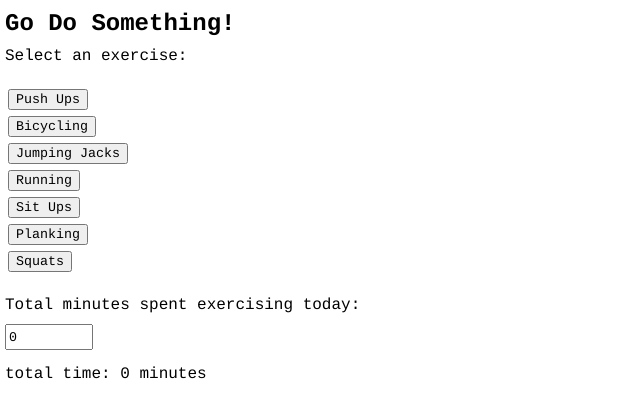
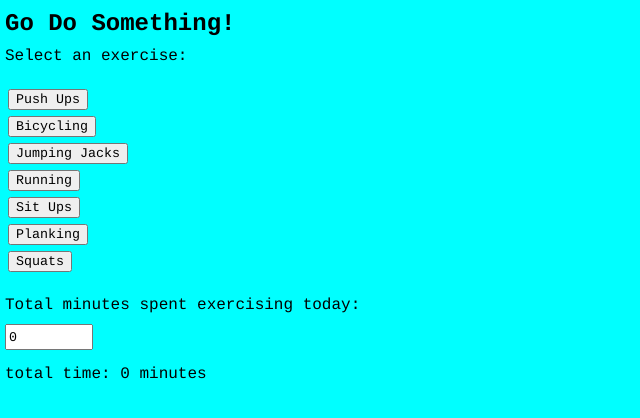
Before and after one commit to julianamacedo1/exercise-app, a React (Create React App) app: page / in a window 1280 px wide. Shown: the top 418 px of the page, without its empty margins (0-640 px from the left). Built offline with nearby package versions, Linux system fonts and the light colour scheme.

Commit message:
March 6, 2021 3:56 PM

```diff
--- a/src/App.css
+++ b/src/App.css
@@ -1,3 +1,3 @@
-background {
-  color: aqua;
+body {
+  background-color: aqua;
 }
```
